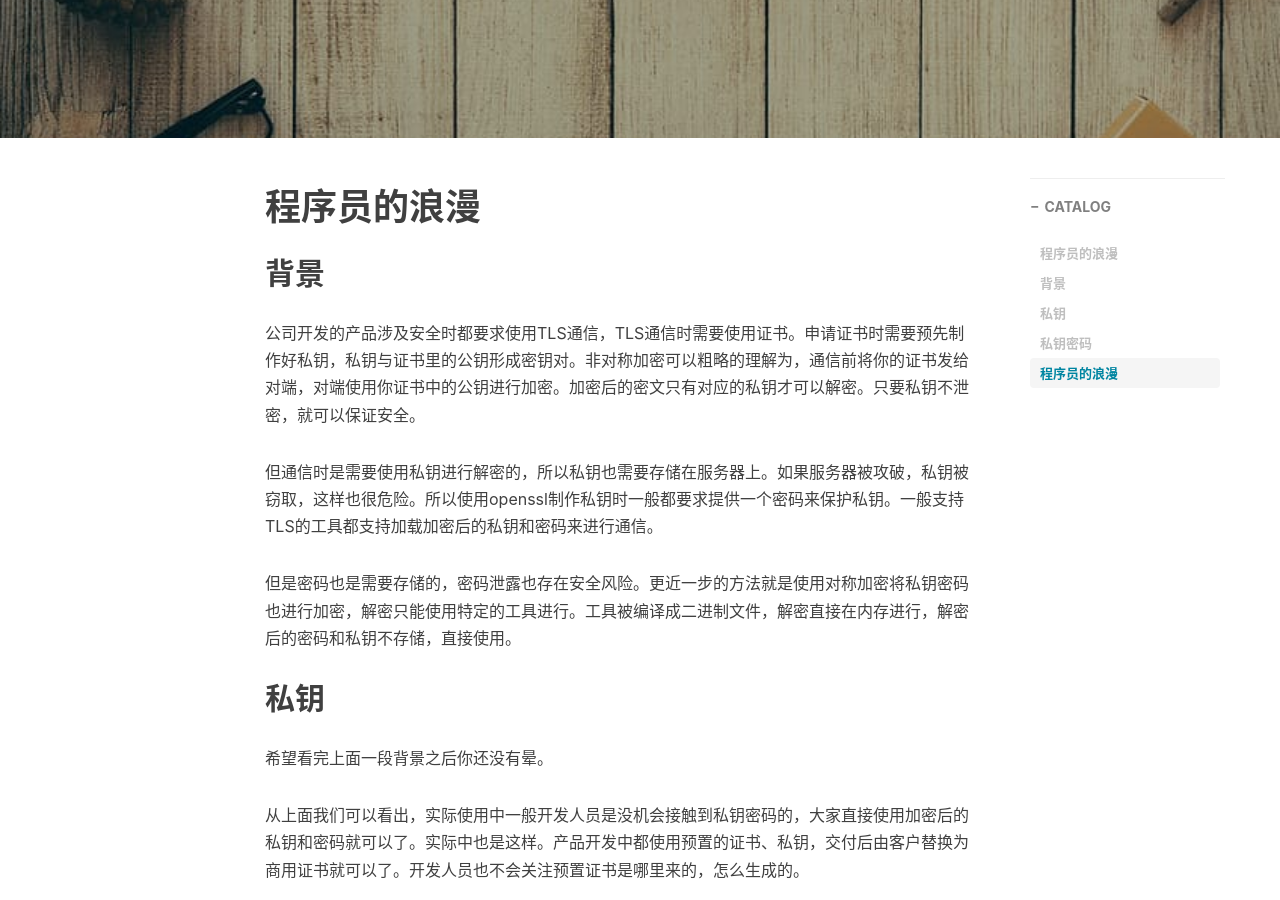
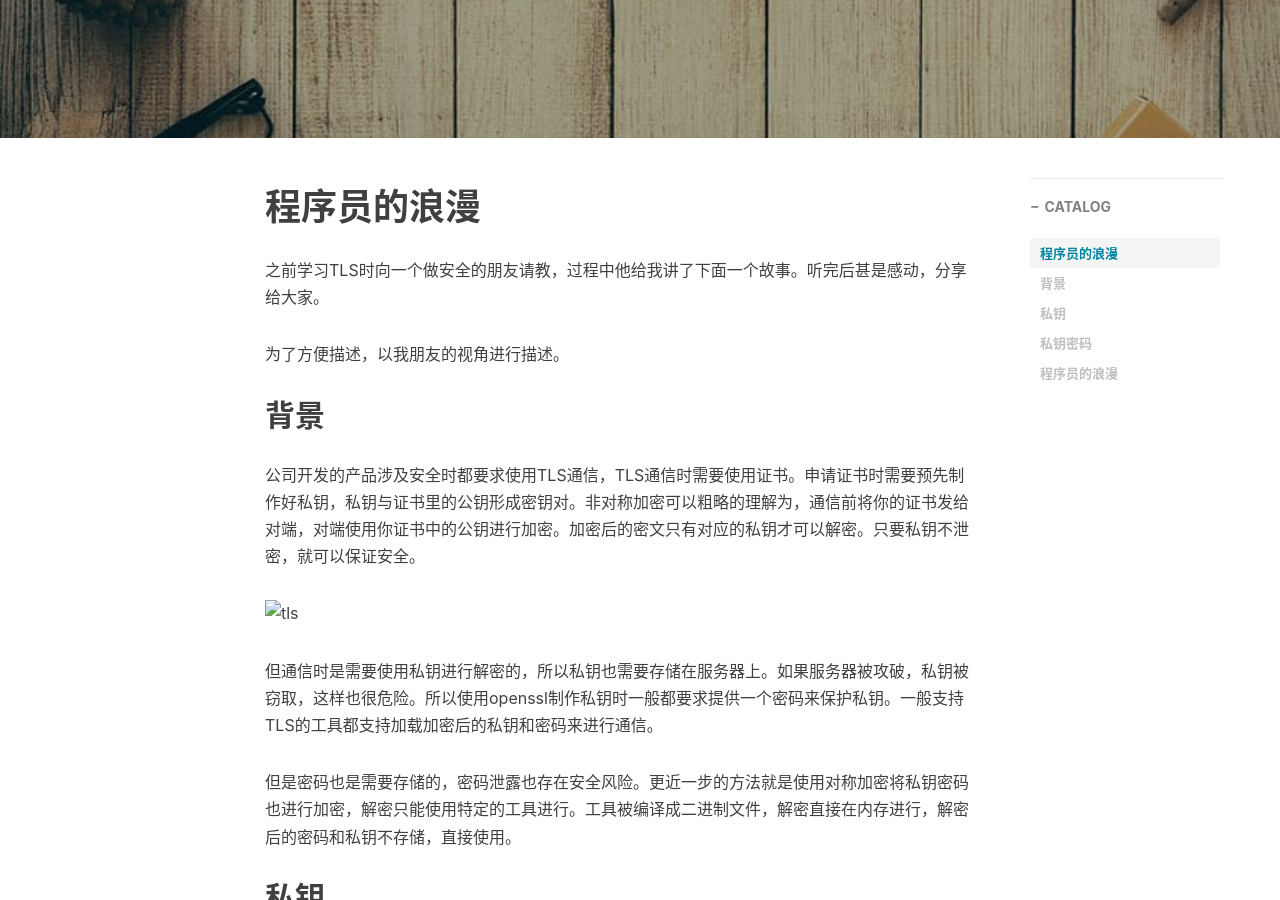
Before and after one commit to axiomaster/axiomaster.github.io, a Jekyll site: the page built from _posts/2019-02-27-programer-romantic.md, in a window 1280 px wide and 900 px high, scrolled down 385 px. Built offline with Jekyll 4.4.1, drawn with Linux system fonts in a browser that asks for light colours; nearby versions of some CDN libraries; comment, search, counter and statistics services are not loaded.

Commit message:
加解密

```diff
--- a/_posts/2019-02-27-programer-romantic.md
+++ b/_posts/2019-02-27-programer-romantic.md
@@ -12,8 +12,14 @@
 
 # 程序员的浪漫
 
+之前学习TLS时向一个做安全的朋友请教，过程中他给我讲了下面一个故事。听完后甚是感动，分享给大家。
+
+为了方便描述，以我朋友的视角进行描述。
+
 ## 背景
 公司开发的产品涉及安全时都要求使用TLS通信，TLS通信时需要使用证书。申请证书时需要预先制作好私钥，私钥与证书里的公钥形成密钥对。非对称加密可以粗略的理解为，通信前将你的证书发给对端，对端使用你证书中的公钥进行加密。加密后的密文只有对应的私钥才可以解密。只要私钥不泄密，就可以保证安全。
+
+![tls](../img/tls.png)
 
 但通信时是需要使用私钥进行解密的，所以私钥也需要存储在服务器上。如果服务器被攻破，私钥被窃取，这样也很危险。所以使用openssl制作私钥时一般都要求提供一个密码来保护私钥。一般支持TLS的工具都支持加载加密后的私钥和密码来进行通信。
 
```
Also changed, not shown: img/tls.png (added).
